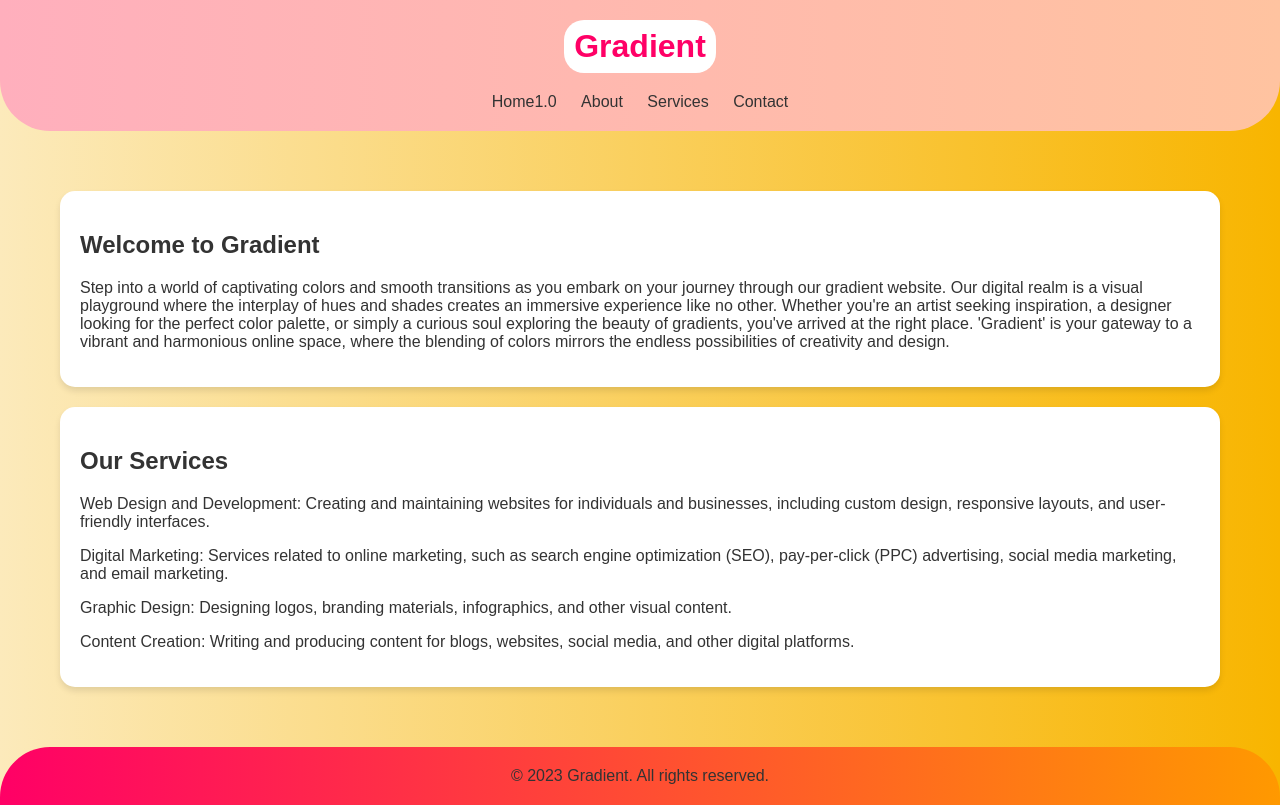
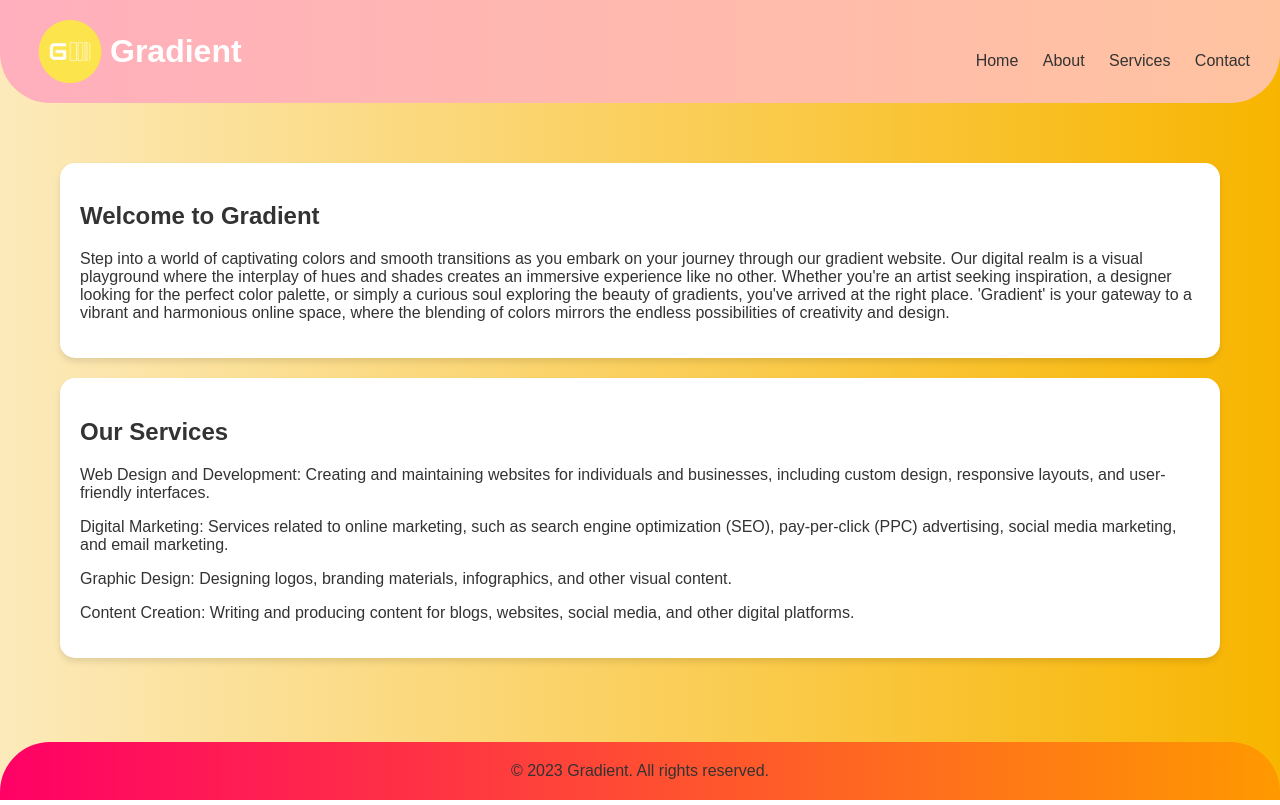
Before and after one commit to aftab-s/Github-Actions-EC2, a plain HTML site: page gradient.html in a window 1280 px wide. Drawn offline with Linux system fonts and the light colour scheme.

Commit message:
Added Icon

```diff
--- a/gradient.html
+++ b/gradient.html
@@ -20,18 +20,29 @@
         header {
             background: linear-gradient(to right, #ffafbd, #ffc3a0);
             padding: 20px;
+            display: flex;
+            justify-content: space-between; /* Add this to align content on the left and right */
+            align-items: center; /* Center content vertically */
             border-bottom-left-radius: 50px;
             border-bottom-right-radius: 50px;
         }
 
+        .logo {
+            display: flex; /* Create a nested flex container for logo and text */
+            align-items: center; /* Center logo and text vertically */
+        }
+
+        .logo img {
+            width: 100px; /* Adjust the width of the logo as needed */
+            margin-right: 10px; /* Add some spacing between logo and text */
+        }
+
         h1 {
             display: inline-block;
-            padding: 8px 10px; /* Increase the left and right padding by 2 pixels */
-            border-radius: 20px;
-            background-color: #fff;
-            color: #f06;
+            color: rgb(255, 255, 255);
             font-size: 2rem;
             margin: 0;
+            margin-left: -20px;
         }
 
 
@@ -73,9 +84,12 @@
 </head>
 <body>
     <header>
-        <h1>Gradient</h1>
+        <div class="logo">
+            <img src="logo-no-background.png" alt="Logo"> <!-- Add your logo image here -->
+            <h1>Gradient</h1>
+        </div>
         <nav>
-            <a href="#">Home1.0</a>
+            <a href="#">Home</a>
             <a href="#">About</a>
             <a href="#">Services</a>
             <a href="#">Contact</a>
```
Also changed, not shown: logo-no-background.png (added), 1 other file.
